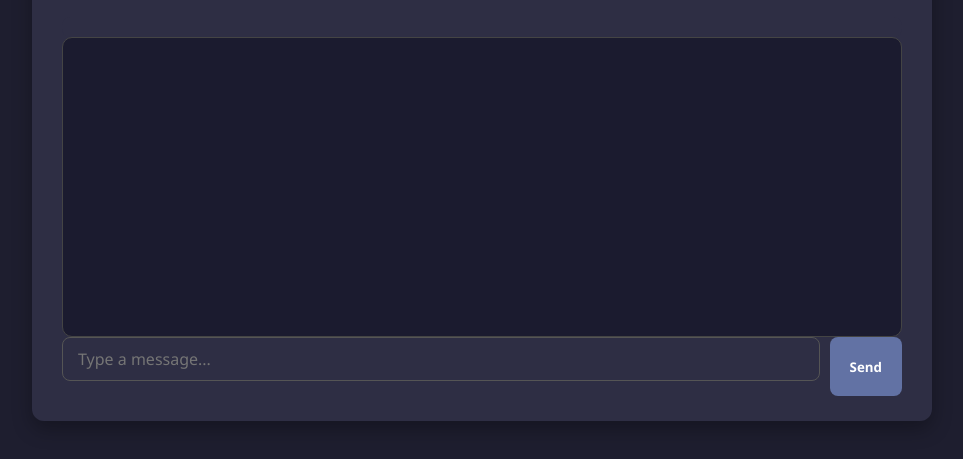
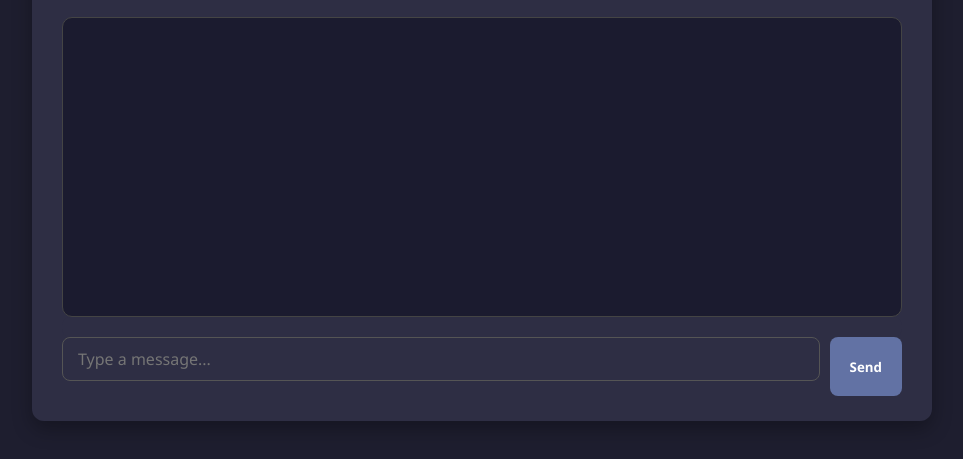
Before and after one commit to GUY-cpu-sketch/proxythingy, a website: page public/chat.html in a window 1280 px wide. Shown: the part 91-550 px from the top of the page, without its empty margins (158-1121 px from the left). Drawn offline with Linux system fonts and the light colour scheme.

Commit message:
Update chat.html

```diff
--- a/public/chat.html
+++ b/public/chat.html
@@ -3,14 +3,20 @@
 <head>
 <meta charset="UTF-8">
 <meta name="viewport" content="width=device-width, initial-scale=1.0">
-<title> </title>
+<title>Chat Room</title>
 <link rel="stylesheet" href="/style.css">
 </head>
 <body>
 <div class="container chat-container">
   <h1>Chat Room</h1>
+
+  <!-- Single chat box -->
+  <div id="chatBox"></div>
+
+  <!-- User list -->
   <ul id="userList"></ul>
-  <div id="chatBox" class="chat-box"></div>
+
+  <!-- Chat form -->
   <form id="chatForm">
     <input type="text" id="chatInput" placeholder="Type a message..." autocomplete="off">
     <button type="submit">Send</button>
```
